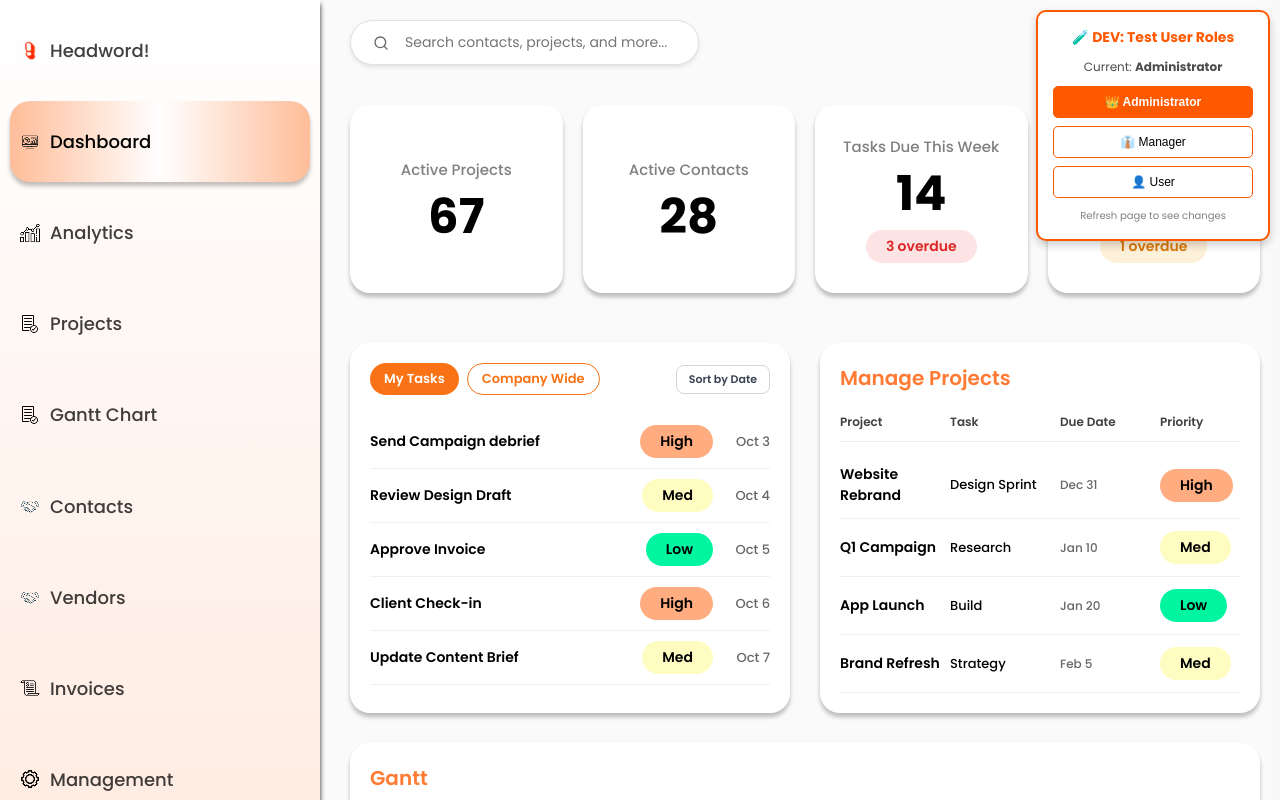
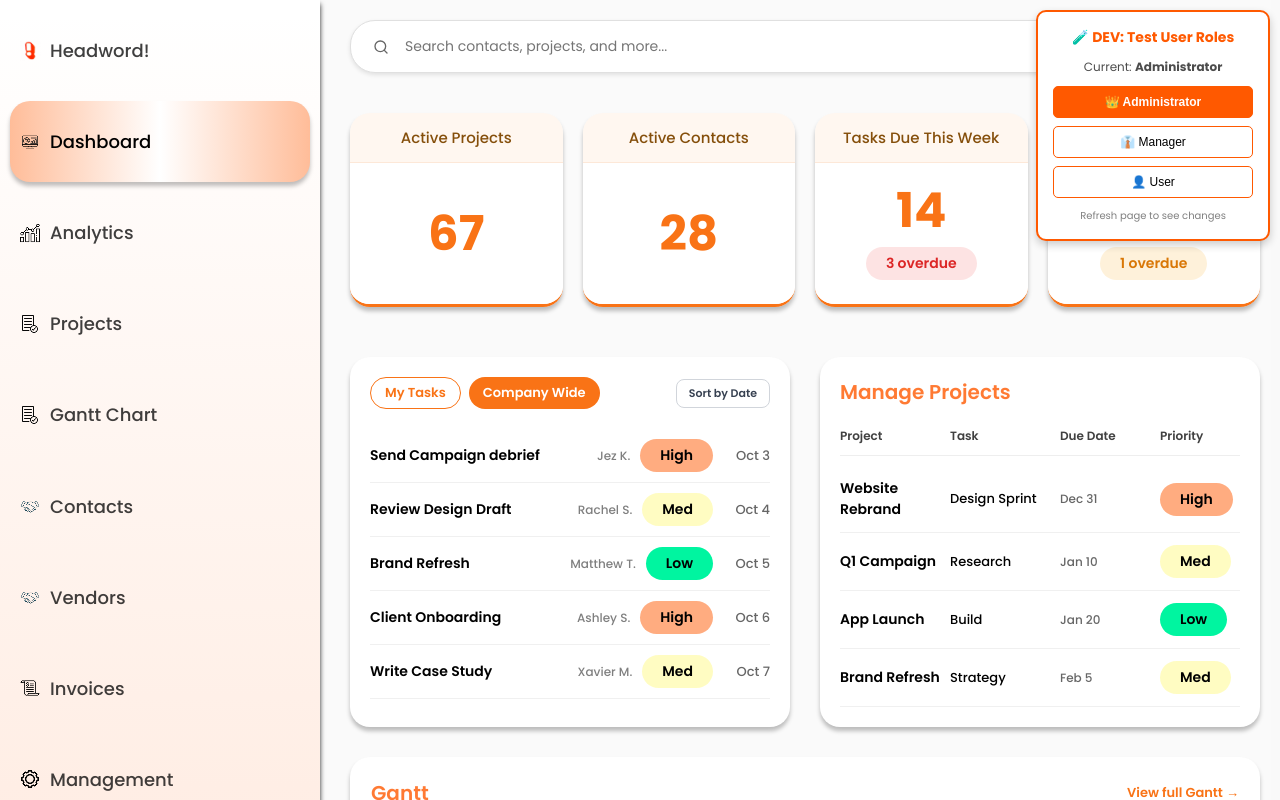
Before and after one commit to kone24/csc-190-191-systemy, a Next.js app in the folder frontend/: page /dashboard in a window 1280 px wide. Shown: the top 800 px of the page. Built offline with nearby package versions, Linux system fonts and the light colour scheme.

Commit message:
KPI card UI changes

```diff
--- a/frontend/src/app/dashboard/page.tsx
+++ b/frontend/src/app/dashboard/page.tsx
@@ -1,6 +1,6 @@
 "use client";
 
-import { useState, useMemo } from 'react';
+import { useState, useMemo, useEffect } from 'react';
 import Sidebar from '@/components/Sidebar';
 import SearchBar from '@/components/SearchBar';
 import { DevRoleSwitcher } from '@/components/DevRoleSwitcher';
@@ -9,26 +9,52 @@ import { useUser } from '@/contexts/UserContext';
 export default function DashboardPage() {
   const [hoveredTile, setHoveredTile] = useState<number | null>(null);
   const [hoveredRow, setHoveredRow] = useState<number | null>(null);
-  const [taskView, setTaskView] = useState<'my' | 'company'>('my');
+  const [hoveredGantt, setHoveredGantt] = useState(false);
   const [sortByDate, setSortByDate] = useState(false);
   const { user } = useUser();
   const isAdminOrManager = user?.role === 'Administrator' || user?.role === 'Manager';
+  const [taskView, setTaskView] = useState<'my' | 'company'>('my');
+  useEffect(() => {
+    if (isAdminOrManager) setTaskView('company');
+  }, [isAdminOrManager]);
 
   const tileStyle = (index: number): React.CSSProperties => ({
     minHeight: 140,
-    padding: '24px 25px',
-    background: 'white',
     boxShadow: hoveredTile === index
       ? '0px 4px 10px 0px rgba(255, 172, 128, 1.00)'
       : '0px 4px 4px rgba(0, 0, 0, 0.25)',
     borderRadius: 20,
+    borderBottom: '3px solid #f97316',
     display: 'flex',
     flexDirection: 'column',
-    justifyContent: 'center',
-    alignItems: 'center',
-    gap: 12,
+    overflow: 'hidden',
     transition: 'box-shadow 300ms ease',
   });
+
+  const tileTopZone: React.CSSProperties = {
+    background: '#fff7f0',
+    borderBottom: '1px solid #fde8d8',
+    padding: '12px 25px',
+    textAlign: 'center',
+  };
+
+  const tileLabelStyle: React.CSSProperties = {
+    color: '#854F0B',
+    fontSize: 15,
+    fontFamily: 'Poppins',
+    fontWeight: 500,
+  };
+
+  const tileBodyZone: React.CSSProperties = {
+    background: 'white',
+    padding: '24px 25px',
+    display: 'flex',
+    flexDirection: 'column',
+    alignItems: 'center',
+    justifyContent: 'center',
+    gap: 12,
+    flex: 1,
+  };
 
   const badgeStyle = (bg: string, text: string): React.CSSProperties => ({
     display: 'inline-block',
@@ -55,14 +81,21 @@ export default function DashboardPage() {
     { project: 'Brand Refresh', task: 'Strategy', due: 'Feb 5', priority: 'Med' },
   ];
 
-  const myTasks = [
+  const adminMyTasks = [
+    { name: 'Send Campaign debrief', priority: 'High', due: 'Oct 3', sortKey: 3 },
+    { name: 'Review Design Draft', priority: 'Med', due: 'Oct 4', sortKey: 4 },
+    { name: 'Approve Invoice', priority: 'Low', due: 'Oct 5', sortKey: 5 },
+    { name: 'Client Check-in', priority: 'High', due: 'Oct 6', sortKey: 6 },
+    { name: 'Update Content Brief', priority: 'Med', due: 'Oct 7', sortKey: 7 },
+  ];
+
+  const userMyTasks = [
     { name: 'Send Campaign debrief', priority: 'High', due: 'Oct 3', sortKey: 3 },
     { name: 'Review Design Draft', priority: 'Med', due: 'Oct 4', sortKey: 4 },
     { name: 'Approve Invoice', priority: 'Low', due: 'Oct 5', sortKey: 5 },
     { name: 'Client Check-in', priority: 'High', due: 'Oct 6', sortKey: 6 },
     { name: 'Update Content Brief', priority: 'Med', due: 'Oct 7', sortKey: 7 },
     { name: 'Prepare Slide Deck', priority: 'High', due: 'Oct 8', sortKey: 8 },
-    { name: 'Follow Up Email', priority: 'Low', due: 'Oct 9', sortKey: 9 },
   ];
 
   const companyTasks = [
@@ -73,6 +106,7 @@ export default function DashboardPage() {
     { name: 'Write Case Study', assignee: 'Xavier M.', priority: 'Med', due: 'Oct 7', sortKey: 7 },
   ];
 
+  const myTasks = isAdminOrManager ? adminMyTasks : userMyTasks;
   const currentTasks = taskView === 'my' ? myTasks : companyTasks;
   const displayTasks = sortByDate
     ? [...currentTasks].sort((a, b) => a.sortKey - b.sortKey)
@@ -95,6 +129,7 @@ export default function DashboardPage() {
     { name: 'Rachel S.', initials: 'RS', avatarBg: '#8979FF', bars: [{ label: 'OOO', start: 1, end: 2, color: '#d1d5db' }, { label: 'Q1 Campaign', start: 3, end: 4, color: 'rgba(91, 66, 255, 0.4)' }] },
     { name: 'Matthew T.', initials: 'MT', avatarBg: '#00C980', bars: [{ label: 'App Launch', start: 0, end: 4, color: '#00F5A0' }] },
     { name: 'Ashley S.', initials: 'AS', avatarBg: '#537FF1', bars: [{ label: 'Brand Refresh', start: 0, end: 4, color: '#FFAC80' }] },
+    { name: 'Xavier M.', initials: 'XM', avatarBg: '#FF928A', bars: [{ label: 'OOO', start: 0, end: 1, color: '#d1d5db' }, { label: 'Case Study', start: 2, end: 4, color: 'rgba(255, 246, 66, 0.6)' }] },
   ];
   return (
     <div style={{ width: '100%', minHeight: '100vh', display: 'flex', background: 'white' }}>
@@ -107,15 +142,15 @@ export default function DashboardPage() {
       {/* Main Content Area */}
       <div style={{ flex: 1, display: 'flex', flexDirection: 'column', background: 'rgba(217, 217, 217, 0.15)', padding: '20px 20px 20px 30px', gap: '20px' }}>
         {/* Top Bar */}
-        <div style={{ display: 'flex', justifyContent: 'space-between', alignItems: 'center', marginBottom: '20px' }}>
+        <div style={{ display: 'flex', justifyContent: 'space-between', alignItems: 'center', marginBottom: '20px', gap: '16px' }}>
           {/* Search Container */}
+          <div style={{ flex: 1 }}>
             <SearchBar placeholder="Search contacts, projects, and more..." onSearch={(value) => {
-            // You can implement dashboard-wide search logic here
-            // For now, we'll redirect to clients page with search functionality
               if (value.trim()) {
                 window.location.href = `/dashboard/clients?search=${encodeURIComponent(value)}`;
               }
             }} />
+          </div>
 
           {/* Menu Dots */}
           <div style={{ justifyContent: 'flex-start', alignItems: 'center', gap: 8, display: 'flex' }}>
@@ -151,70 +186,58 @@ export default function DashboardPage() {
           marginBottom: '30px',
         }}>
           {/* Active Projects */}
-          <div
-            style={tileStyle(0)}
-            onMouseEnter={() => setHoveredTile(0)}
-            onMouseLeave={() => setHoveredTile(null)}
-          >
-            <div style={{ textAlign: 'center', color: 'rgba(0, 0, 0, 0.50)', fontSize: 15, fontFamily: 'Poppins', fontWeight: '500' }}>Active Projects</div>
-            <div style={{ textAlign: 'center', color: 'black', fontSize: 48, fontFamily: 'Poppins', fontWeight: '700', lineHeight: 1 }}>67</div>
+          <div style={tileStyle(0)} onMouseEnter={() => setHoveredTile(0)} onMouseLeave={() => setHoveredTile(null)}>
+            <div style={tileTopZone}><span style={tileLabelStyle}>Active Projects</span></div>
+            <div style={tileBodyZone}>
+              <div style={{ textAlign: 'center', color: '#f97316', fontSize: 48, fontFamily: 'Poppins', fontWeight: '700', lineHeight: 1 }}>67</div>
+            </div>
           </div>
 
           {isAdminOrManager ? (
             <>
               {/* Active Contacts */}
-              <div
-                style={tileStyle(1)}
-                onMouseEnter={() => setHoveredTile(1)}
-                onMouseLeave={() => setHoveredTile(null)}
-              >
-                <div style={{ textAlign: 'center', color: 'rgba(0, 0, 0, 0.50)', fontSize: 15, fontFamily: 'Poppins', fontWeight: '500' }}>Active Contacts</div>
-                <div style={{ textAlign: 'center', color: 'black', fontSize: 48, fontFamily: 'Poppins', fontWeight: '700', lineHeight: 1 }}>28</div>
+              <div style={tileStyle(1)} onMouseEnter={() => setHoveredTile(1)} onMouseLeave={() => setHoveredTile(null)}>
+                <div style={tileTopZone}><span style={tileLabelStyle}>Active Contacts</span></div>
+                <div style={tileBodyZone}>
+                  <div style={{ textAlign: 'center', color: '#f97316', fontSize: 48, fontFamily: 'Poppins', fontWeight: '700', lineHeight: 1 }}>28</div>
+                </div>
               </div>
 
               {/* Tasks Due This Week */}
-              <div
-                style={tileStyle(2)}
-                onMouseEnter={() => setHoveredTile(2)}
-                onMouseLeave={() => setHoveredTile(null)}
-              >
-                <div style={{ textAlign: 'center', color: 'rgba(0, 0, 0, 0.50)', fontSize: 15, fontFamily: 'Poppins', fontWeight: '500' }}>Tasks Due This Week</div>
-                <div style={{ textAlign: 'center', color: 'black', fontSize: 48, fontFamily: 'Poppins', fontWeight: '700', lineHeight: 1 }}>14</div>
+              <div style={tileStyle(2)} onMouseEnter={() => setHoveredTile(2)} onMouseLeave={() => setHoveredTile(null)}>
+                <div style={tileTopZone}><span style={tileLabelStyle}>Tasks Due This Week</span></div>
+                <div style={tileBodyZone}>
+                  <div style={{ textAlign: 'center', color: '#f97316', fontSize: 48, fontFamily: 'Poppins', fontWeight: '700', lineHeight: 1 }}>14</div>
                   <div style={badgeStyle('rgba(239, 68, 68, 0.15)', '#dc2626')}>3 overdue</div>
+                </div>
               </div>
 
               {/* Open Invoices */}
-              <div
-                style={tileStyle(3)}
-                onMouseEnter={() => setHoveredTile(3)}
-                onMouseLeave={() => setHoveredTile(null)}
-              >
-                <div style={{ textAlign: 'center', color: 'rgba(0, 0, 0, 0.50)', fontSize: 15, fontFamily: 'Poppins', fontWeight: '500' }}>Open Invoices</div>
-                <div style={{ textAlign: 'center', color: 'black', fontSize: 48, fontFamily: 'Poppins', fontWeight: '700', lineHeight: 1 }}>4</div>
+              <div style={tileStyle(3)} onMouseEnter={() => setHoveredTile(3)} onMouseLeave={() => setHoveredTile(null)}>
+                <div style={tileTopZone}><span style={tileLabelStyle}>Open Invoices</span></div>
+                <div style={tileBodyZone}>
+                  <div style={{ textAlign: 'center', color: '#f97316', fontSize: 48, fontFamily: 'Poppins', fontWeight: '700', lineHeight: 1 }}>4</div>
                   <div style={badgeStyle('rgba(245, 158, 11, 0.15)', '#d97706')}>1 overdue</div>
+                </div>
               </div>
             </>
           ) : (
             <>
               {/* Coming Soon placeholder */}
-              <div
-                style={tileStyle(1)}
-                onMouseEnter={() => setHoveredTile(1)}
-                onMouseLeave={() => setHoveredTile(null)}
-              >
-                <div style={{ textAlign: 'center', color: 'rgba(0, 0, 0, 0.50)', fontSize: 15, fontFamily: 'Poppins', fontWeight: '500' }}>Coming Soon</div>
+              <div style={tileStyle(1)} onMouseEnter={() => setHoveredTile(1)} onMouseLeave={() => setHoveredTile(null)}>
+                <div style={tileTopZone}><span style={tileLabelStyle}>Coming Soon</span></div>
+                <div style={tileBodyZone}>
                   <div style={{ textAlign: 'center', color: 'rgba(0, 0, 0, 0.25)', fontSize: 48, fontFamily: 'Poppins', fontWeight: '700', lineHeight: 1 }}>—</div>
+                </div>
               </div>
 
               {/* My Tasks Due */}
-              <div
-                style={tileStyle(2)}
-                onMouseEnter={() => setHoveredTile(2)}
-                onMouseLeave={() => setHoveredTile(null)}
-              >
-                <div style={{ textAlign: 'center', color: 'rgba(0, 0, 0, 0.50)', fontSize: 15, fontFamily: 'Poppins', fontWeight: '500' }}>My Tasks Due</div>
-                <div style={{ textAlign: 'center', color: 'black', fontSize: 48, fontFamily: 'Poppins', fontWeight: '700', lineHeight: 1 }}>5</div>
+              <div style={tileStyle(2)} onMouseEnter={() => setHoveredTile(2)} onMouseLeave={() => setHoveredTile(null)}>
+                <div style={tileTopZone}><span style={tileLabelStyle}>My Tasks Due</span></div>
+                <div style={tileBodyZone}>
+                  <div style={{ textAlign: 'center', color: '#f97316', fontSize: 48, fontFamily: 'Poppins', fontWeight: '700', lineHeight: 1 }}>5</div>
                   <div style={badgeStyle('rgba(239, 68, 68, 0.15)', '#dc2626')}>1 overdue</div>
+                </div>
               </div>
             </>
           )}
@@ -254,7 +277,7 @@ export default function DashboardPage() {
               </div>
               {/* Task rows */}
               <div style={{ display: 'flex', flexDirection: 'column' }}>
-                {displayTasks.slice(0, 5).map((task, i) => (
+                {displayTasks.map((task, i) => (
                   <div key={i} style={{ display: 'flex', justifyContent: 'space-between', alignItems: 'center', padding: '10px 0', borderBottom: '1px solid #f0f0f0' }}>
                     <div style={{ flex: 1, color: 'black', fontSize: 14, fontFamily: 'Poppins', fontWeight: '600' }}>{task.name}</div>
                     {'assignee' in task && <div style={{ color: 'rgba(0,0,0,0.5)', fontSize: 12, fontFamily: 'Poppins', fontWeight: '500', marginRight: 10 }}>{(task as typeof companyTasks[number]).assignee}</div>}
@@ -311,6 +334,8 @@ export default function DashboardPage() {
           {/* Traffic Management — mini Gantt preview */}
           <div
             onClick={() => { window.location.href = '/dashboard/gantt'; }}
+            onMouseEnter={() => setHoveredGantt(true)}
+            onMouseLeave={() => setHoveredGantt(false)}
             style={{
               background: 'white',
               boxShadow: '0px 4px 4px rgba(0, 0, 0, 0.25)',
@@ -318,9 +343,14 @@ export default function DashboardPage() {
               padding: '20px',
               cursor: 'pointer',
               marginTop: 10,
+              border: hoveredGantt ? '1.5px solid #f97316' : '1.5px solid transparent',
+              transition: 'border-color 200ms ease',
             }}
           >
-            <div style={{ color: 'rgba(255, 89, 0, 0.80)', fontSize: 20, fontFamily: 'Poppins', fontWeight: '600', marginBottom: '16px' }}>Gantt</div>
+            <div style={{ display: 'flex', justifyContent: 'space-between', alignItems: 'center', marginBottom: '16px' }}>
+              <div style={{ color: 'rgba(255, 89, 0, 0.80)', fontSize: 20, fontFamily: 'Poppins', fontWeight: '600' }}>Gantt</div>
+              <span style={{ color: '#f97316', fontSize: 13, fontFamily: 'Poppins', fontWeight: 600 }}>View full Gantt →</span>
+            </div>
 
             {/* Column headers */}
             <div style={{ display: 'grid', gridTemplateColumns: '140px repeat(5, 1fr)', gap: 0 }}>
@@ -413,7 +443,7 @@ export default function DashboardPage() {
               </div>
               {/* Task rows */}
               <div style={{ display: 'flex', flexDirection: 'column' }}>
-                {displayTasks.slice(0, 5).map((task, i) => (
+                {displayTasks.map((task, i) => (
                   <div key={i} style={{ display: 'flex', justifyContent: 'space-between', alignItems: 'center', padding: '10px 0', borderBottom: '1px solid #f0f0f0' }}>
                     <div style={{ flex: 1, color: 'black', fontSize: 14, fontFamily: 'Poppins', fontWeight: '600' }}>{task.name}</div>
                     {'assignee' in task && <div style={{ color: 'rgba(0,0,0,0.5)', fontSize: 12, fontFamily: 'Poppins', fontWeight: '500', marginRight: 10 }}>{(task as typeof companyTasks[number]).assignee}</div>}
--- a/frontend/src/components/SearchBar.tsx
+++ b/frontend/src/components/SearchBar.tsx
@@ -36,9 +36,10 @@ export default function SearchBar({
         alignItems: 'center',
         background: 'white',
         borderRadius: 25,
-        padding: '10px 20px',
+        padding: '14px 20px',
         boxShadow: '0px 2px 4px rgba(0, 0, 0, 0.1)',
         minWidth: '300px',
+        width: '100%',
         border: '1px solid #e0e0e0',
         transition: 'all 0.2s ease'
     };
```
Lines whose indentation alone changed are shown as unchanged.
